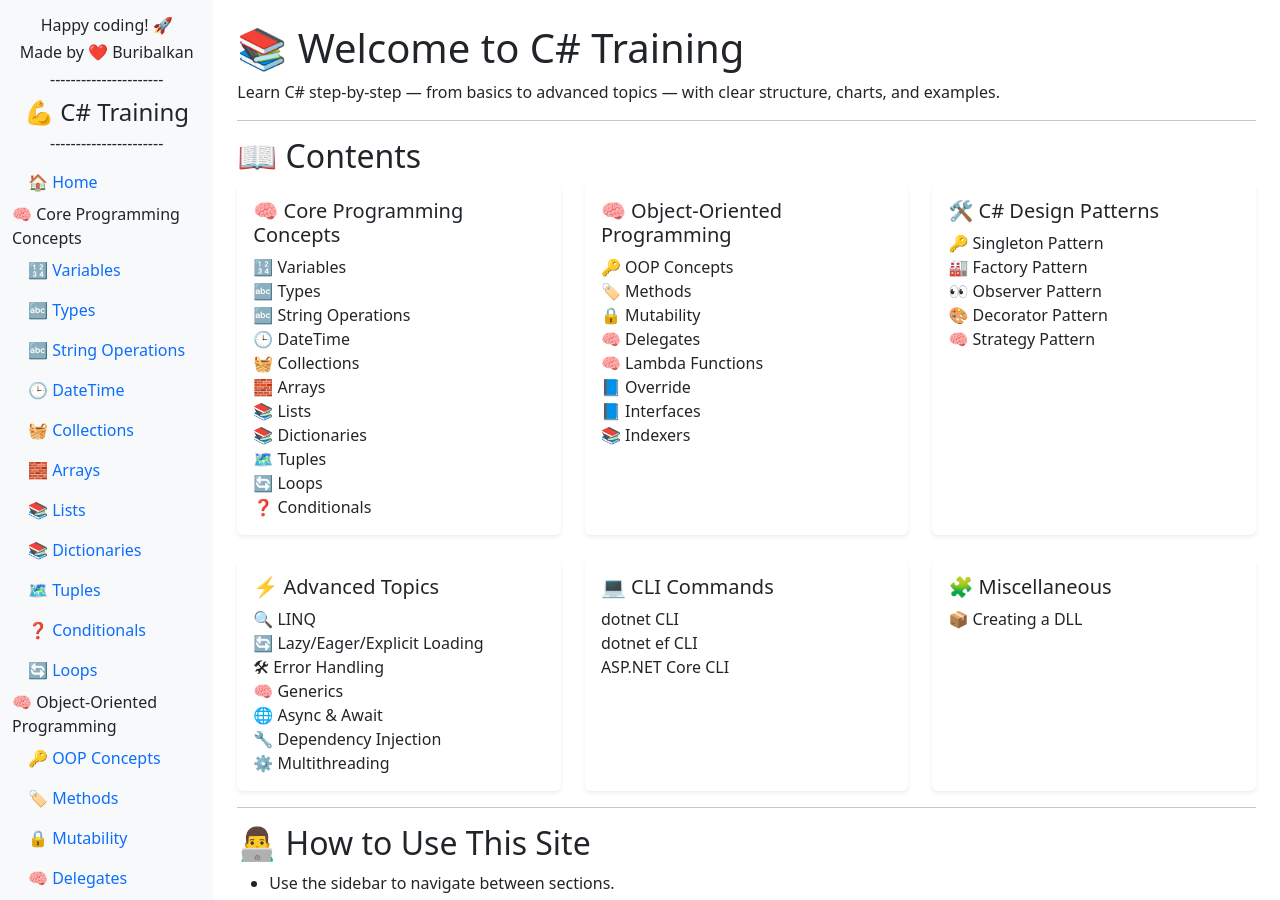
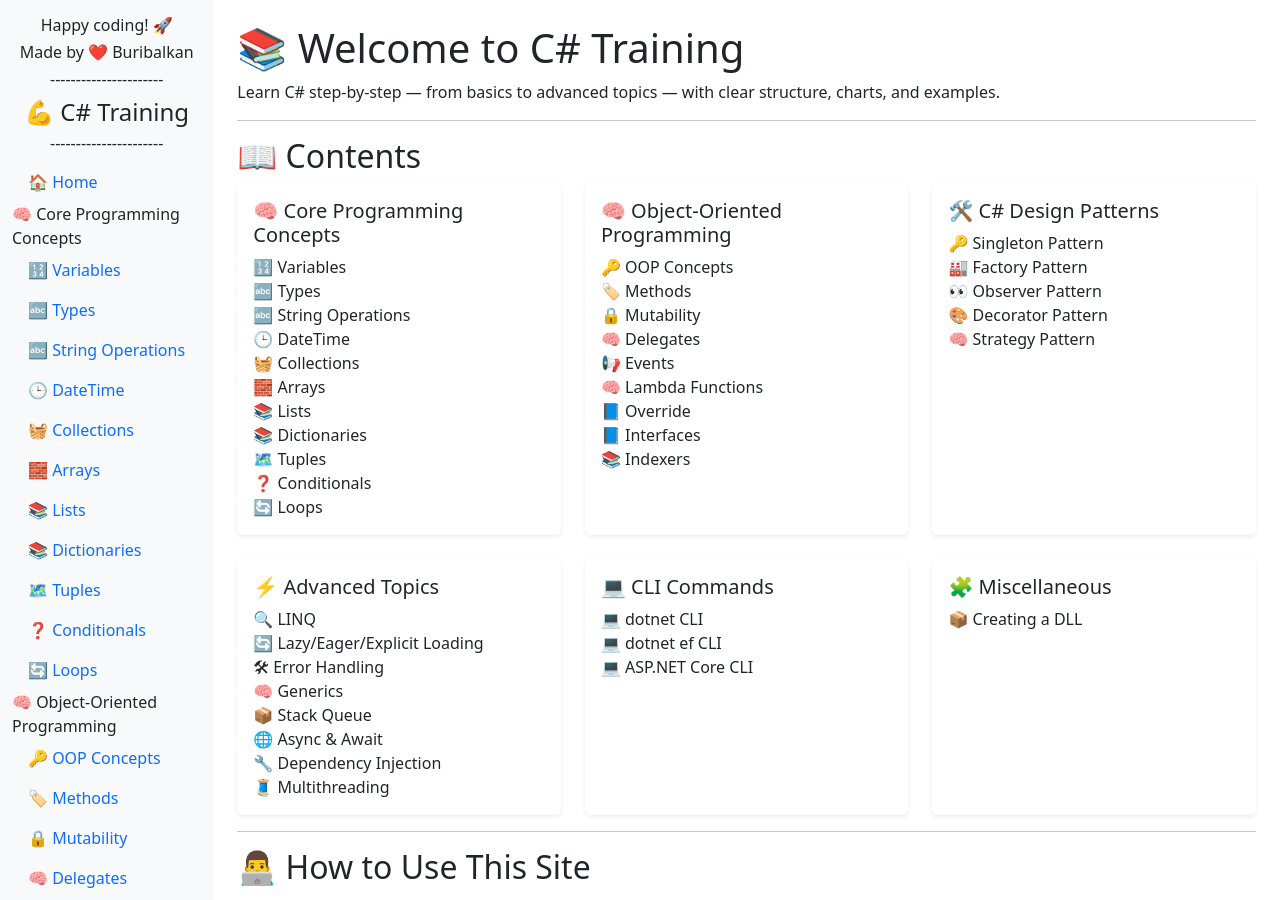
Before and after one commit to buribalkan/C-SHARP-Training, a Jekyll site: the page built from index.md, in a window 1280 px wide and 900 px high. Built offline with Jekyll 4.4.1, drawn with Linux system fonts in a browser that asks for light colours; nearby versions of some CDN libraries.

Commit message:
Update index.md

```diff
--- a/index.md
+++ b/index.md
@@ -28,8 +28,9 @@ title: Home
           <li><a class="nav-link p-0" href="{{ site.baseurl }}/Lists">📚 Lists</a></li>
           <li><a class="nav-link p-0" href="{{ site.baseurl }}/Dictionaries">📚 Dictionaries</a></li>
           <li><a class="nav-link p-0" href="{{ site.baseurl }}/Tuples">🗺️ Tuples</a></li>
+          <li><a class="nav-link p-0" href="{{ site.baseurl }}/Conditionals">❓ Conditionals</a></li>
           <li><a class="nav-link p-0" href="{{ site.baseurl }}/Loops">🔄 Loops</a></li>
-          <li><a class="nav-link p-0" href="{{ site.baseurl }}/Conditionals">❓ Conditionals</a></li>
+
         </ul>
       </div>
     </div>
@@ -45,6 +46,7 @@ title: Home
           <li><a class="nav-link p-0" href="{{ site.baseurl }}/Methods">🏷️ Methods</a></li>
           <li><a class="nav-link p-0" href="{{ site.baseurl }}/Mutability">🔒 Mutability</a></li>
           <li><a class="nav-link p-0" href="{{ site.baseurl }}/Delegates">🧠 Delegates</a></li>
+          <li><a class="nav-link p-0" href="{{ site.baseurl }}/Events">📢 Events</a></li>
           <li><a class="nav-link p-0" href="{{ site.baseurl }}/Lambda-Functions">🧠 Lambda Functions</a></li>
           <li><a class="nav-link p-0" href="{{ site.baseurl }}/Override">📘 Override</a></li>
           <li><a class="nav-link p-0" href="{{ site.baseurl }}/Interfaces">📘 Interfaces</a></li>
@@ -80,9 +82,10 @@ title: Home
           <li><a class="nav-link p-0" href="{{ site.baseurl }}/Lazy-Eager-Explicit-Loading">🔄 Lazy/Eager/Explicit Loading</a></li>
           <li><a class="nav-link p-0" href="{{ site.baseurl }}/Error-Handling">🛠 Error Handling</a></li>
           <li><a class="nav-link p-0" href="{{ site.baseurl }}/Generics">🧠 Generics</a></li>
+          <li><a class="nav-link p-0" href="{{ site.baseurl }}/Stack-Queue">📦 Stack Queue</a></li>
           <li><a class="nav-link p-0" href="{{ site.baseurl }}/Async-Await">🌐 Async & Await</a></li>
           <li><a class="nav-link p-0" href="{{ site.baseurl }}/Dependency-Injection">🔧 Dependency Injection</a></li>
-          <li><a class="nav-link p-0" href="{{ site.baseurl }}/Multithreading">⚙️ Multithreading</a></li>
+          <li><a class="nav-link p-0" href="{{ site.baseurl }}/Multithreading">🧵 Multithreading</a></li>
         </ul>
       </div>
     </div>
@@ -94,9 +97,9 @@ title: Home
       <div class="card-body">
         <h5 class="card-title">💻 CLI Commands</h5>
         <ul class="list-unstyled mb-0">
-          <li><a class="nav-link p-0" href="{{ site.baseurl }}/CLI-Commands">dotnet CLI</a></li>
-          <li><a class="nav-link p-0" href="{{ site.baseurl }}/CLI-Commands-dotnet-ef">dotnet ef CLI</a></li>
-          <li><a class="nav-link p-0" href="{{ site.baseurl }}/CLI-Commands-ASP-NET-Core">ASP.NET Core CLI</a></li>
+          <li><a class="nav-link p-0" href="{{ site.baseurl }}/CLI-Commands">💻 dotnet CLI</a></li>
+          <li><a class="nav-link p-0" href="{{ site.baseurl }}/CLI-Commands-dotnet-ef">💻 dotnet ef CLI</a></li>
+          <li><a class="nav-link p-0" href="{{ site.baseurl }}/CLI-Commands-ASP-NET-Core">💻 ASP.NET Core CLI</a></li>
         </ul>
       </div>
     </div>
```
